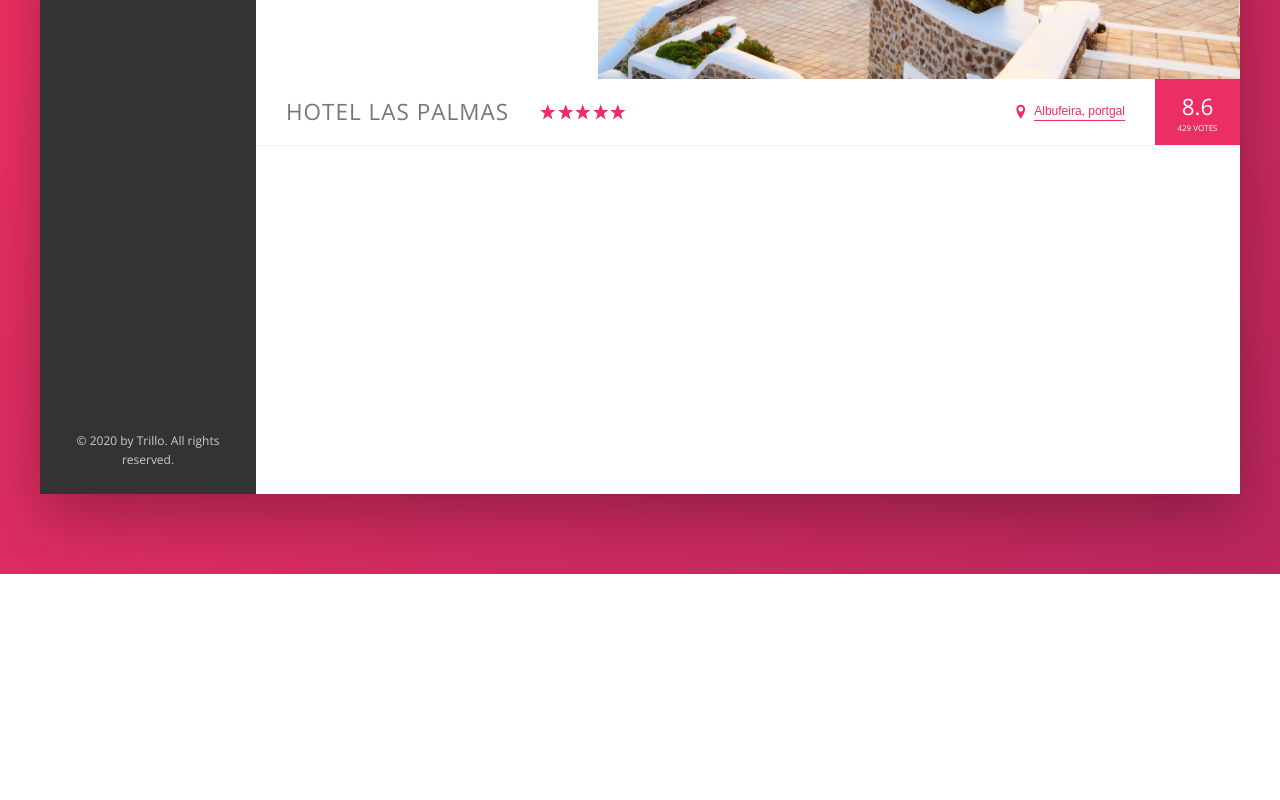
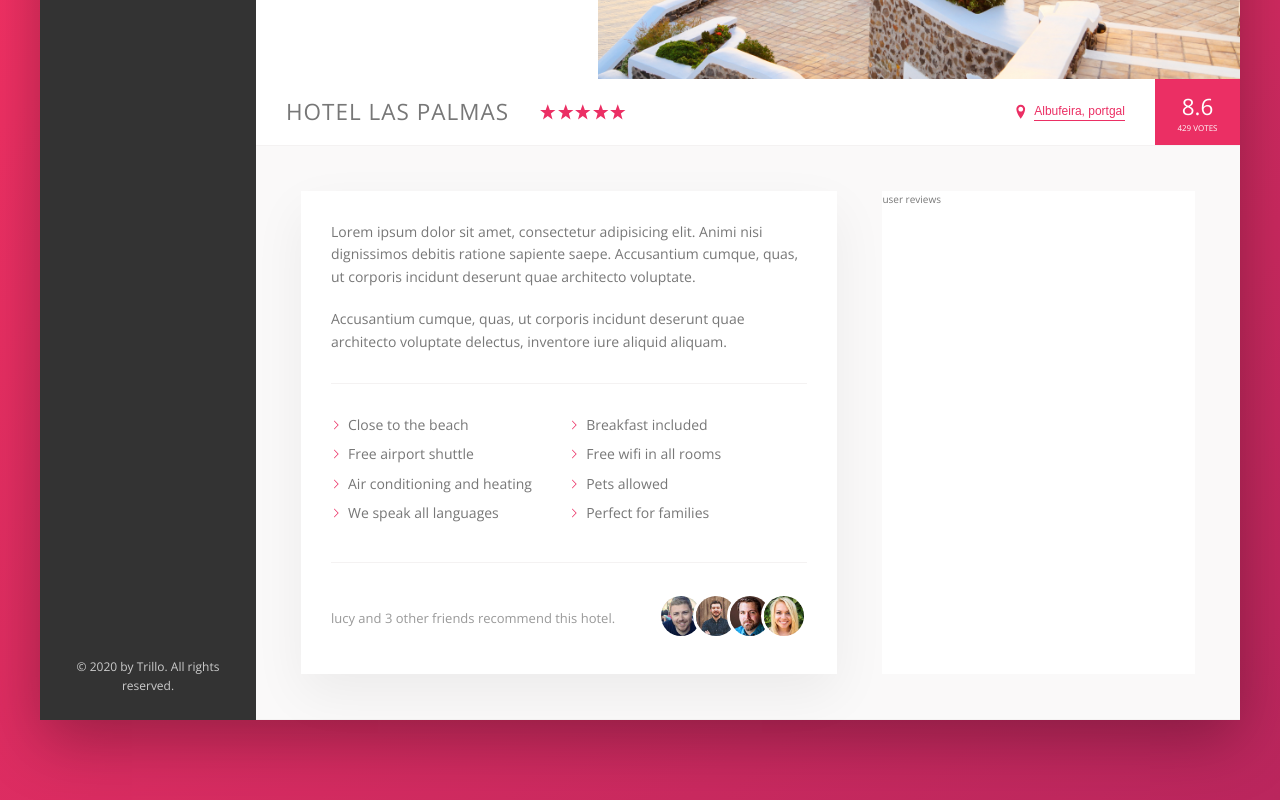
Before and after one commit to kareemadel999/Trillo, a website: page index.html in a window 1280 px wide. Shown: the part 456-1256 px from the top of the page. Before the commit the page ends 1030 px from the top, so only its background shows below. Drawn offline with nearby package versions, Linux system fonts and the light colour scheme.

Commit message:
Description section

```diff
--- a/index.html
+++ b/index.html
@@ -132,6 +132,44 @@
                         <div class="overview__rating-count">429 votes</div>
                     </div>
                 </div>
+
+                <div class="detail">
+                    <div class="description">
+                        <p class="paragraph">
+                            Lorem ipsum dolor sit amet, consectetur adipisicing elit.
+                            Animi nisi dignissimos debitis ratione sapiente saepe. Accusantium cumque,
+                            quas, ut corporis incidunt deserunt quae architecto voluptate.
+                        </p>
+                        <p class="paragraph">
+                            Accusantium cumque, quas, ut corporis incidunt deserunt quae
+                            architecto voluptate delectus, inventore iure aliquid aliquam.
+                        </p>
+                        <ul class="list">
+                            <li class="list__item">Close to the beach</li>
+                            <li class="list__item">Breakfast included</li>
+                            <li class="list__item">Free airport shuttle</li>
+                            <li class="list__item">Free wifi in all rooms</li>
+                            <li class="list__item">Air conditioning and heating</li>
+                            <li class="list__item">Pets allowed</li>
+                            <li class="list__item">We speak all languages</li>
+                            <li class="list__item">Perfect for families</li>
+                        </ul>
+                        <div class="recommend">
+                            <p class="recommend__count">
+                                lucy and 3 other friends recommend this hotel.
+                            </p>
+                            <div class="recommend__friends">
+                                <img src="img/user-3.jpg" alt="friend 1" class="recommend__photo">
+                                <img src="img/user-4.jpg" alt="friend 2" class="recommend__photo">
+                                <img src="img/user-5.jpg" alt="friend 3" class="recommend__photo">
+                                <img src="img/user-6.jpg" alt="friend 4" class="recommend__photo">
+                            </div>
+                        </div>
+                    </div>
+                    <div class="user-reviews">
+                        user reviews
+                    </div>
+                </div>
             </main>
         </div>
     </div>
--- a/sass/_base.scss
+++ b/sass/_base.scss
@@ -14,6 +14,9 @@
     --color-grey-dark-3: #999;
 
     --shadow-dark:0 2rem 6rem rgba(0,0,0,.3);
+    --shadow-light:0 2rem 5rem rgba(0,0,0,.06);
+
+    --line:1px solid var(--color-grey-light-2);
 }
 
 
--- a/sass/_components.scss
+++ b/sass/_components.scss
@@ -210,7 +210,7 @@
 .overview{
     display: flex;
     align-items: center;
-    border-bottom:1px solid var(--color-grey-light-2);
+    border-bottom:var(--line);
 
     &__heading{
         font-size: 2.25rem;
@@ -310,3 +310,80 @@
         box-shadow: none;
     }
 }
+
+
+
+////////////////////////////////////////////////
+//paragraph
+.paragraph:not(:last-of-type){
+    margin-bottom: 2rem;
+}
+
+
+////////////////////////////////////////////////
+//list
+.list{
+    list-style: none;
+    margin: 3rem 0;
+    padding: 3rem 0;
+    border-bottom: var(--line);
+    border-top: var(--line);
+    display: flex;
+    flex-wrap: wrap;
+
+    &__item{
+        flex: 0 0 50%;
+        margin-bottom: .7rem;
+    }
+
+    &__item::before{
+        content:"";
+        margin-right: .7rem;
+        display: inline-block;
+        height: 1rem;
+        width: 1rem;
+
+        //older browsers
+        //background-image: url(../img/chevron-thin-right.svg);
+        //background-size: cover;
+
+        //modern browsers
+        background-color: var(--color-Primary);
+        -webkit-mask-image:url(../img/chevron-thin-right.svg);
+        -webkit-mask-size:cover;
+        mask-image:url(../img/chevron-thin-right.svg);
+        mask-size:cover;
+    }
+}
+
+
+
+////////////////////////////////////////////////
+//recommend
+
+.recommend{
+    font-size: 1.3rem;
+    color: var(--color-grey-dark-3);
+    display: flex;
+    align-items: center;
+
+    &__count{
+        margin-right: auto;
+    }
+
+    &__friends{
+
+    }
+
+    &__photo{
+        box-sizing: content-box;
+        height: 4rem;
+        width: 4rem;
+        border-radius: 50%;
+        border: 3px solid #fff;
+
+        &:not(:last-child){
+            margin-right: -1.5rem;
+        }
+    }
+}
--- a/sass/_layout.scss
+++ b/sass/_layout.scss
@@ -9,7 +9,7 @@
 .header{
     height: 7rem;
     background-color: #fff;
-    border-bottom:1px solid var(--color-grey-light-2);
+    border-bottom:var(--line);
     font-size: 1.4rem;
 
     display: flex;
@@ -32,5 +32,27 @@
 .hotel-view{
     background-color: #fff;
     flex: 1;
-    height: 80rem;
+    font-weight: inherit;
+    font-size: inherit;
 }
+
+.detail{
+    display: flex;
+    padding: 4.5rem;
+    border-bottom: var(--line);
+    background-color: var(--color-grey-light-1);
+}
+
+.description{
+    flex: 0 0 60%;
+    margin-right: 4.5rem;
+    background-color: #fff;
+    padding: 3rem;
+    font-size: 1.4rem;
+    box-shadow: var(--shadow-light)
+}
+
+.user-reviews{
+    flex: 1;
+    background-color: #fff;
+}
```
Also changed, not shown: css/style.css.
